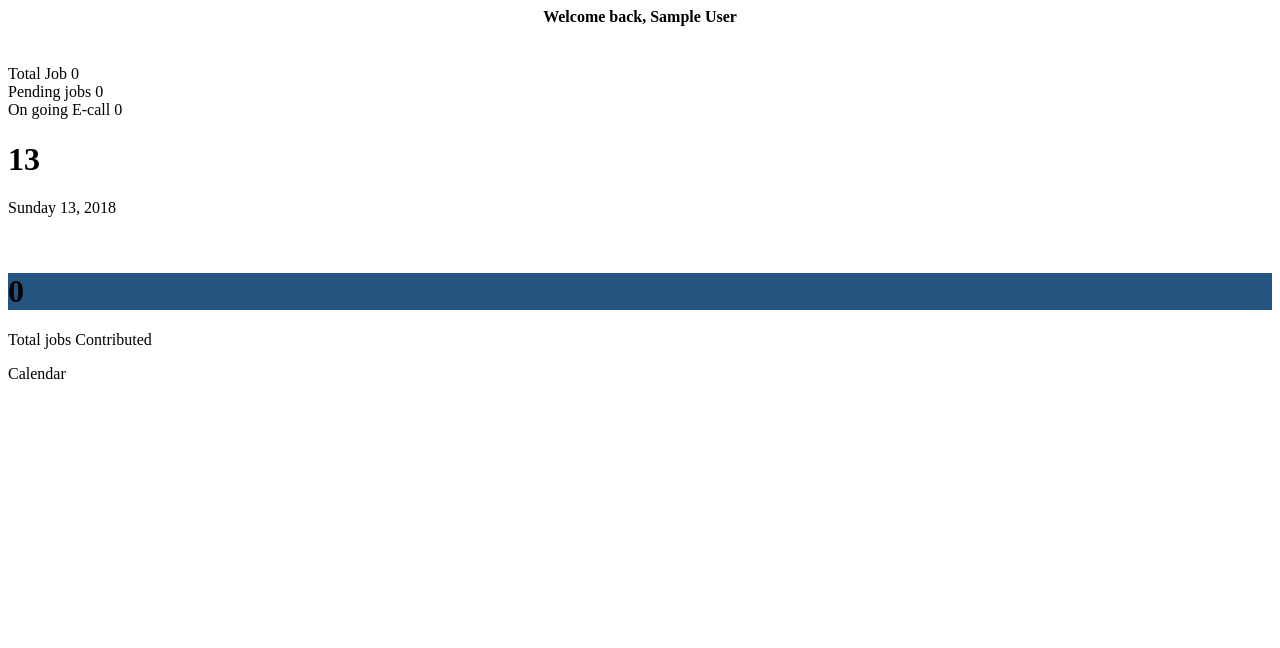
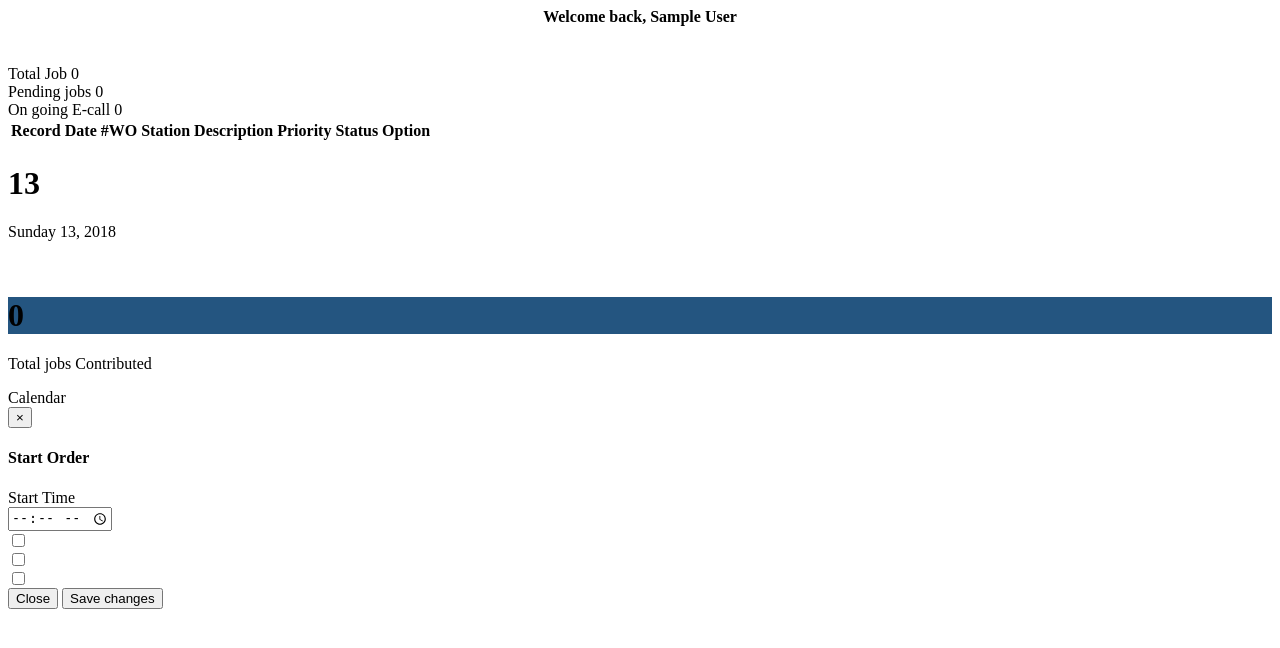
Before and after one commit to gabmak/WorkOrderManagement_php, a PHP site: page /FYP/dashboard1.php in a window 1280 px wide. Shown: the top 648 px of the page. Run offline with PHP 8.4, Linux system fonts and the light colour scheme; the visitor is signed in with stand-in values (Sample User, id 1); data that the repository does not hold is empty; some libraries are stand-ins or nearby versions.

Commit message:
access Level

```diff
--- /dev/null
+++ b/custom/js/dashboard1.js
@@ -0,0 +1,9 @@
+var managePersonOrderTable;
+
+$(document).ready(function() {
+
+	managePersonOrderTable = $("#managePersonOrderTable").DataTable({
+			'ajax': 'php_action/fetchWorkerOrder.php',
+			'order': []
+		});
+});
--- a/dashboard1.php
+++ b/dashboard1.php
@@ -51,6 +51,7 @@
 		  </div>
 		</div>
 	</div>
+
 	<div class="col-md-4">
 		<div class="panel panel-success">
 			<div class="panel-heading">
@@ -87,7 +88,25 @@
 			</div> <!--/panel-hdeaing-->
 		</div> <!--/panel-->
 	</div> <!--/col-md-4-->
+	<div class="col-md-12">
+		<div class="panel-body">
+			<div id="success-messages"></div>
 
+			<table class="table" id="managePersonOrderTable">
+				<thead>
+					<tr>
+						<th>Record Date</th>
+						<th>#WO</th>
+						<th>Station</th>
+						<th>Description</th>
+						<th>Priority</th>
+						<th>Status</th>
+						<th>Option</th>
+					</tr>
+				</thead>
+			</table>
+		</div>
+	</div>
 	<div class="col-md-4">
 		<div class="card">
 		  <div class="cardHeader">
@@ -129,6 +148,55 @@
 
 </div> <!--/row-->
 
+
+<!-- edit start form -->
+<div class="modal fade" tabindex="-1" role="dialog" id="startOrderModal">
+  <div class="modal-dialog modal-lg">
+    <div class="modal-content">
+      <div class="modal-header">
+        <button type="button" class="close" data-dismiss="modal" aria-label="Close"><span aria-hidden="true">&times;</span></button>
+        <h4 class="modal-title"><i class="glyphicon glyphicon-edit"></i> Start Order</h4>
+      </div>
+
+      <div class="modal-body form-horizontal" style="max-height:500px; overflow:auto;" >
+
+      	<div class="startOrderMessages"></div>
+
+			 <div class="form-group">
+			   <label for="startTime" class="col-sm-3 control-label">Start Time</label>
+			   <div class="col-sm-9">
+			     <input type="time" class="form-control" id="startTime" name="startTime"/>
+			   </div>
+			 </div> <!--/form-group-->
+
+		 	<div class="form-group">
+				<div class="col-md-1">
+					<div>
+						<td><input type="checkbox" id="helmet" name="helmet" value="1"></td>
+					</div>
+					<div>
+						<td><input type="checkbox" id="shose" name="shose" value="1"></td>
+					</div>
+				<div>
+					<td><input type="checkbox" id="jecket" name="jecket" value="1"></td>
+				</div>
+				</div>
+			 </div> <!--/form-group-->
+
+
+
+      </div> <!--/modal-body-->
+      <div class="modal-footer">
+      	<button type="button" class="btn btn-default" data-dismiss="modal"> <i class="glyphicon glyphicon-remove-sign"></i> Close</button>
+        <button type="button" class="btn btn-primary" id="updateStatusOrderBtn" data-loading-text="Loading..."> <i class="glyphicon glyphicon-ok-sign"></i> Save changes</button>
+      </div>
+    </div><!-- /.modal-content -->
+  </div><!-- /.modal-dialog -->
+</div><!-- /.modal -->
+<!-- /edit order-->
+
+
+
 <!-- fullCalendar 2.2.5 -->
 <script src="assests/plugins/moment/moment.min.js"></script>
 <script src="assests/plugins/fullcalendar/fullcalendar.min.js"></script>
@@ -159,5 +227,5 @@
 
     });
 </script>
-
+<script src="custom/js/dashboard1.js"></script>
 <?php require_once 'includes/footer.php'; ?>
--- a/workOrder.php
+++ b/workOrder.php
@@ -161,7 +161,7 @@
 			  					<select class="form-control" name="workerName[]" id="workerName<?php echo $x; ?>" onchange="getWorkerData(<?php echo $x; ?>)" >
 			  						<option value="">~~SELECT~~</option>
 			  						<?php
-			  							$workerSql = "SELECT * FROM worker WHERE status = 1 ";
+			  							$workerSql = "SELECT * FROM worker WHERE status = 1 AND worker_type = 1";
 			  							$workerData = $connect->query($workerSql);
 
 			  							while($row = $workerData->fetch_array()) {
@@ -361,7 +361,7 @@
 			  					<select class="form-control" name="workerName[]" id="workerName<?php echo $x; ?>" onchange="getWorkerData(<?php echo $x; ?>)" >
 			  						<option value="">~~SELECT~~</option>
 			  						<?php
-			  							$workerSql = "SELECT * FROM worker WHERE status != 2";
+			  							$workerSql = "SELECT * FROM worker WHERE status != 2 AND worker_type = 1";
 			  							$workerData = $connect->query($workerSql);
 
 			  							while($row = $workerData->fetch_array()) {
```
Also changed, not shown: php_action/fetchWorkerOrder.php (added, +86 -0 lines).
